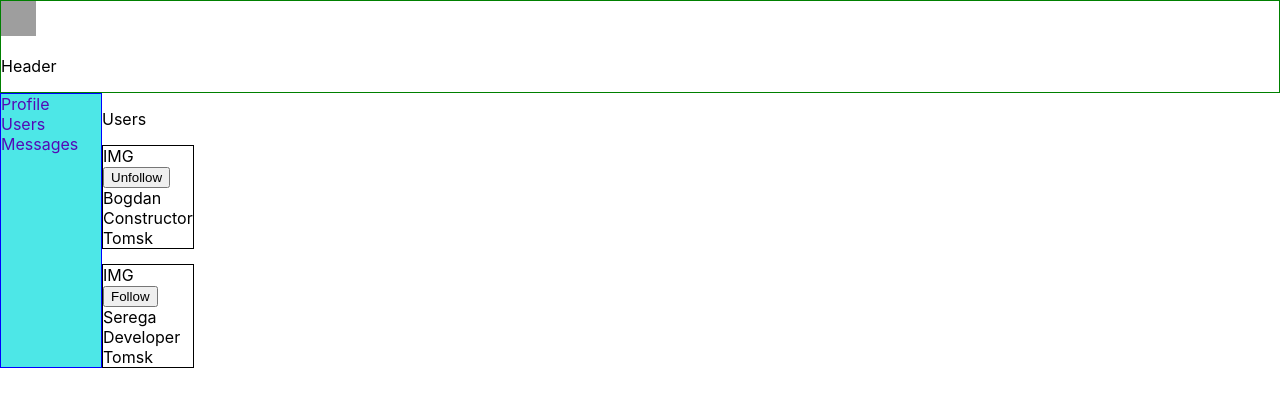
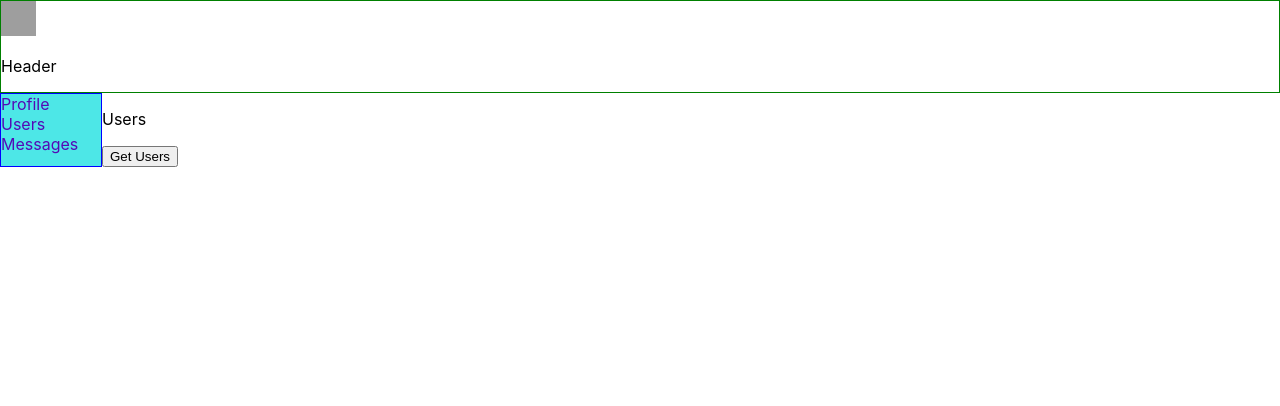
Before and after one commit to SergeyKovalchuk2086/React-again, a React (Create React App) app: page /users in a window 1280 px wide. Shown: the top 406 px of the page. Built offline with nearby package versions, Linux system fonts and the light colour scheme; grey boxes are pictures that could not be loaded.

Commit message:
added api call

```diff
--- a/package.json
+++ b/package.json
@@ -6,6 +6,7 @@
     "@testing-library/jest-dom": "^5.16.4",
     "@testing-library/react": "^13.1.1",
     "@testing-library/user-event": "^13.5.0",
+    "axios": "^0.27.2",
     "react": "^18.1.0",
     "react-dom": "^18.1.0",
     "react-redux": "^8.0.1",
--- a/src/components/Users/Users.js
+++ b/src/components/Users/Users.js
@@ -1,34 +1,19 @@
+import axios from 'axios';
 import React from 'react';
-import { setUsersAC } from '../../redux/usersReducer';
 import './Users.css';
 
 const Users = (props) => {
   console.log('props in Users', props);
-
-  // if(props.usersPage.users.length === 0){
-  //   props.setUsers(
-  //     [
-  //     {
-  //       id: 1,
-  //       followed: true,
-  //       fullName: 'Bogdan',
-  //       status: 'Сonstructor',
-  //       location: 'Tomsk'
-  //     },
-  //     {
-  //       id: 2,
-  //       followed: false,
-  //       fullName: 'Serega',
-  //       status: 'Developer',
-  //       location: 'Tomsk'
-  //     },
-  //   ]
-  //   )
-  // }
+  let getUsers = () => {
+    axios
+    .get('https://jsonplaceholder.typicode.com/users?param=10')
+    .then(data => props.setUsers(data.data))
+  }
 
   return (
     <div className='users__container'>
       <p>Users</p>
+      <button onClick={ () => getUsers() }>Get Users</button>
       {
         props.usersPage.users.map(user => <div key={user.id} className="user">
           <span>
@@ -44,11 +29,10 @@ const Users = (props) => {
             </div>
           </span>
           <span>
-            <div>{user.fullName}</div>
-            <div>{user.status}</div>
+            <div>User : {user.name}{user.username}</div>
           </span>
           <span>
-            <div>{user.location}</div>
+            <div>Address : {user.address.street}</div>
           </span>
         </div>
         )
--- a/src/components/Users/UsersContainer.js
+++ b/src/components/Users/UsersContainer.js
@@ -12,7 +12,6 @@ let mapStateToProps = (state) => {
 let mapDispatchToProps = (dispatch) => {
   return {
     follow: (userId) => {
-      console.log('userId container:', userId);
       dispatch(followAC(userId))
     },
     unfollow: (userId) => {
--- a/src/redux/usersReducer.js
+++ b/src/redux/usersReducer.js
@@ -3,20 +3,7 @@ import constants from "../constant";
 let initialState = {
 	users:
 	[
-		{
-			id: 1,
-			followed: true,
-			fullName: 'Bogdan',
-			status: 'Сonstructor',
-			location: 'Tomsk'
-		},
-		{
-			id: 2,
-			followed: false,
-			fullName: 'Serega',
-			status: 'Developer',
-			location: 'Tomsk'
-		},
+
 	]
 }
 
```
Also changed, not shown: 1 other file (tests, documents, lock files or other folders).
